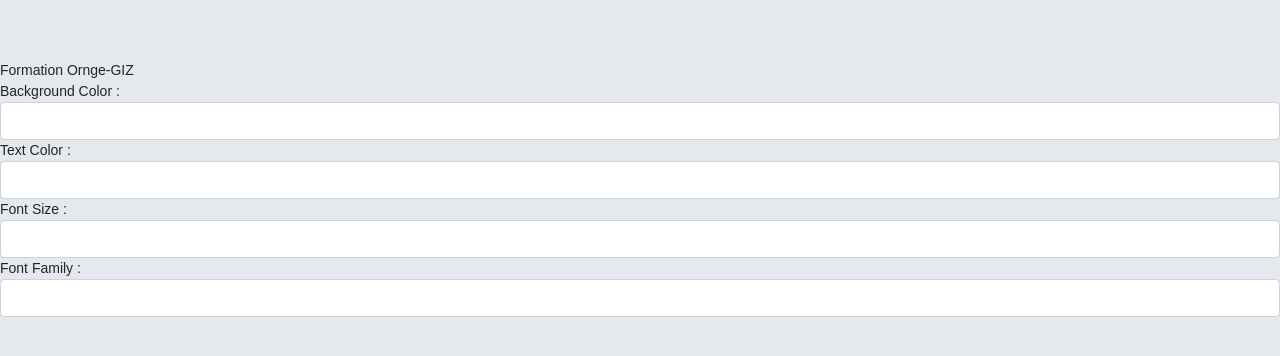
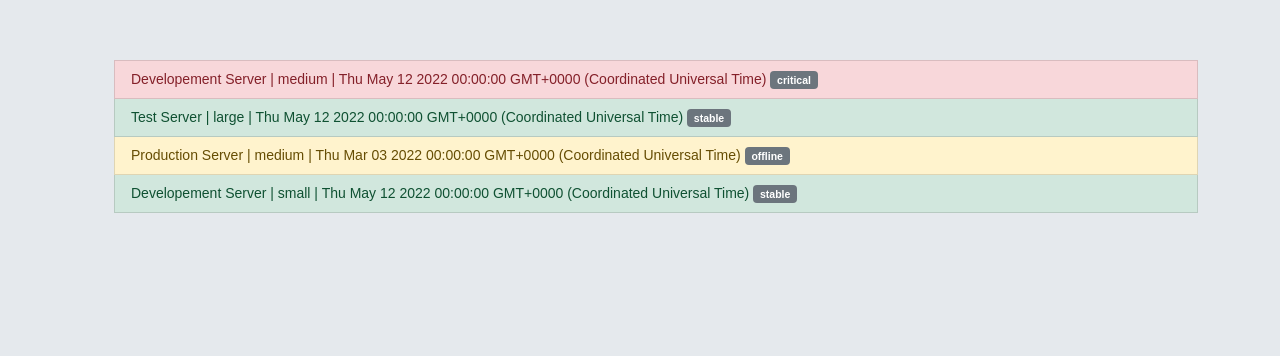
Before and after one commit to n2sy/Orange-giz, an Angular app: page / in a window 1280 px wide. Shown: the top 356 px of the page. Built offline with nearby package versions, Linux system fonts and the light colour scheme.

Commit message:
add server Comp

```diff
--- a/src/app/app.component.html
+++ b/src/app/app.component.html
@@ -1,4 +1,4 @@
 <!-- <h2>Je suis le AppComponent</h2>
 <app-first></app-first> -->
 <!-- <app-home-account></app-home-account> -->
-<app-ms-word></app-ms-word>
+<app-servers></app-servers>
--- a/src/app/app.module.ts
+++ b/src/app/app.module.ts
@@ -15,9 +15,10 @@ import { ItemAccountComponent } from './accounts/item-account/item-account.compo
 import { CustomDirDirective } from './custom-dir.directive';
 import { DirectComponent } from './direct/direct.component';
 import { MsWordComponent } from './ms-word/ms-word.component';
+import { ServersComponent } from './servers/servers.component';
 
 @NgModule({
-  declarations: [AppComponent, FirstComponent, ChildComponent, CvComponent, ListeComponent, ItemComponent, DetailsComponent, HomeAccountComponent, AddAccountComponent, ItemAccountComponent, CustomDirDirective, DirectComponent, MsWordComponent],
+  declarations: [AppComponent, FirstComponent, ChildComponent, CvComponent, ListeComponent, ItemComponent, DetailsComponent, HomeAccountComponent, AddAccountComponent, ItemAccountComponent, CustomDirDirective, DirectComponent, MsWordComponent, ServersComponent],
   imports: [BrowserModule, FormsModule],
   providers: [],
   bootstrap: [AppComponent],
--- a/src/app/direct/direct.component.css
+++ b/src/app/direct/direct.component.css
@@ -2,3 +2,16 @@
   width: 200px;
   height: 200px;
 }
+
+.c1 {
+  background-color: aqua;
+  color: black;
+}
+.c2 {
+  background-color: pink;
+  color: greenyellow;
+}
+.c3 {
+  background-color: rebeccapurple;
+  color: white;
+}
--- a/src/app/direct/direct.component.html
+++ b/src/app/direct/direct.component.html
@@ -6,3 +6,13 @@
 </div>
 
 <button (click)="changeStyle()">Change</button>
+
+<div class="c1" [ngClass]="{
+    'c1': class1,
+    'c2' : class2,
+    'c3' : class3
+}">
+    Exemple de NgClass
+</div>
+
+<button class="btn btn-danger" (click)="changeClass()">Change Class</button>
--- a/src/app/direct/direct.component.ts
+++ b/src/app/direct/direct.component.ts
@@ -8,6 +8,10 @@ import { Component, OnInit } from '@angular/core';
 export class DirectComponent implements OnInit {
   bg = 'pink';
   cl = 'grey';
+
+  class1 = false;
+  class2 = true;
+  class3 = false;
   constructor() {}
 
   ngOnInit(): void {}
@@ -15,4 +19,17 @@ export class DirectComponent implements OnInit {
   changeStyle() {
     this.bg = 'red';
   }
+
+  changeClass() {
+    if (this.class1) {
+      this.class1 = false;
+      this.class2 = true;
+    } else if (this.class2) {
+      this.class2 = false;
+      this.class3 = true;
+    } else {
+      this.class3 = false;
+      this.class1 = true;
+    }
+  }
 }
--- /dev/null
+++ b/src/app/servers/servers.component.html
@@ -0,0 +1,8 @@
+<div class="container">
+    <ol>
+        <li class="list-group-item" [ngClass]="affecterClass(serv.statut)" *ngFor="let serv of tabServers">
+            {{ serv.name }} | {{ serv.type }} | {{ serv.date_d }}
+            <span class="badge bg-secondary">{{ serv.statut }} </span>
+        </li>
+    </ol>
+</div>
--- /dev/null
+++ b/src/app/servers/servers.component.ts
@@ -0,0 +1,46 @@
+import { Component, OnInit } from '@angular/core';
+
+@Component({
+  selector: 'app-servers',
+  templateUrl: './servers.component.html',
+  styleUrls: ['./servers.component.css'],
+})
+export class ServersComponent implements OnInit {
+  tabServers = [
+    {
+      name: 'Developement Server',
+      type: 'medium',
+      date_d: new Date(2022, 4, 12),
+      statut: 'critical',
+    },
+    {
+      name: 'Test Server',
+      type: 'large',
+      date_d: new Date(2022, 4, 12),
+      statut: 'stable',
+    },
+    {
+      name: 'Production Server',
+      type: 'medium',
+      date_d: new Date(2022, 1, 31),
+      statut: 'offline',
+    },
+    {
+      name: 'Developement Server',
+      type: 'small',
+      date_d: new Date(2022, 4, 12),
+      statut: 'stable',
+    },
+  ];
+  constructor() {}
+
+  ngOnInit(): void {}
+
+  affecterClass(st) {
+    return {
+      'list-group-item-success': st == 'stable' ? true : false,
+      'list-group-item-danger': st == 'critical' ? true : false,
+      'list-group-item-warning': st == 'offline' ? true : false,
+    };
+  }
+}
```
Also changed, not shown: src/app/servers/servers.component.css (added), 1 other file (tests, documents, lock files or other folders).
